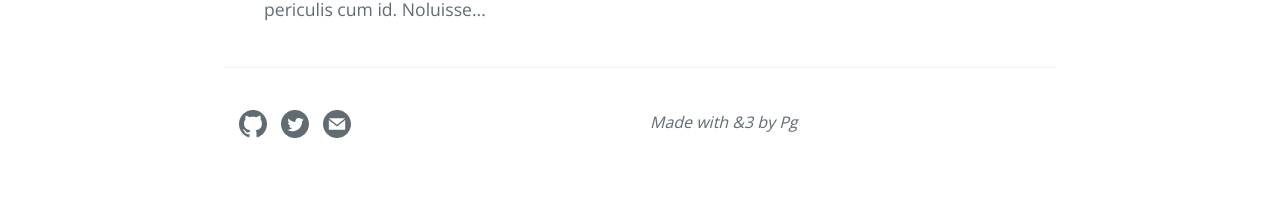
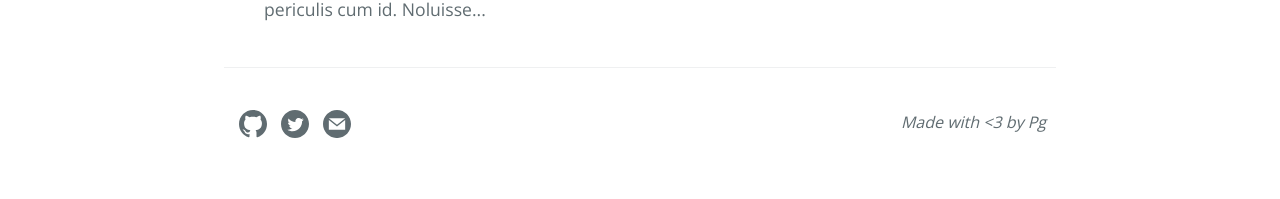
Before and after one commit to PgBiel/blog-test, a Jekyll site: the page built from index.md, in a window 1280 px wide. Shown: the part 1780-1979 px from the top of the page. Built offline with Jekyll 4.4.1, drawn with Linux system fonts in a browser that asks for light colours.

Commit message:
footer: fix escape + maybe-float-right

```diff
--- a/_layouts/default.html
+++ b/_layouts/default.html
@@ -133,7 +133,7 @@
                         {% endif %}
                     </div>
                     <div class="two-column-col">
-                        <i>Made with &amp;3 by Pg</i>
+                        <i class="maybe-float-right">Made with &lt;3 by Pg</i>
                     </div>
                 </div>
             </footer>
--- a/_sass/blog/_layout.scss
+++ b/_sass/blog/_layout.scss
@@ -118,6 +118,10 @@
   float: left;
   width: 50%;
   padding: 10px;
+
+  .maybe-float-right {
+    float: right;
+  }
 }
 
 .two-column-row:after {
@@ -133,6 +137,10 @@
    */
   .two-column-col {
     width: 100%;
+
+    .maybe-float-right {
+      float: initial;
+    }
   }
 }
 
```
